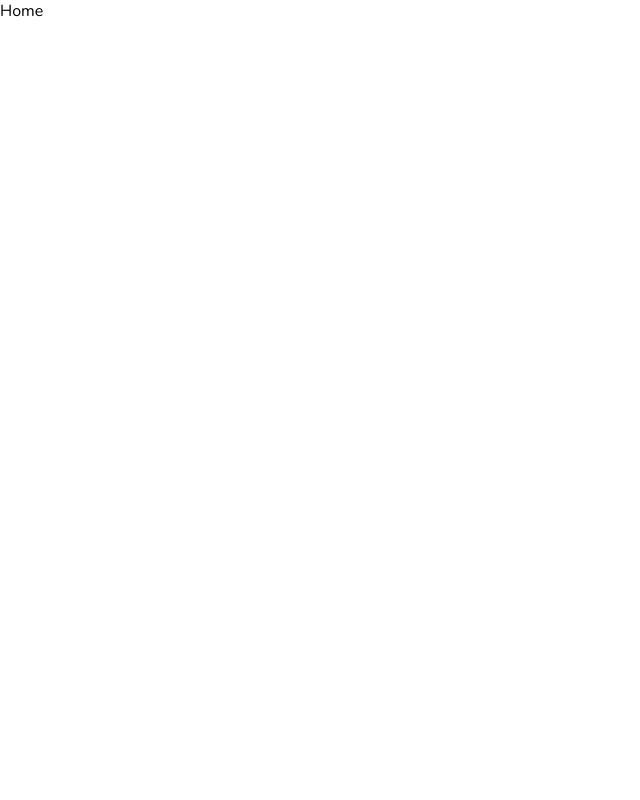
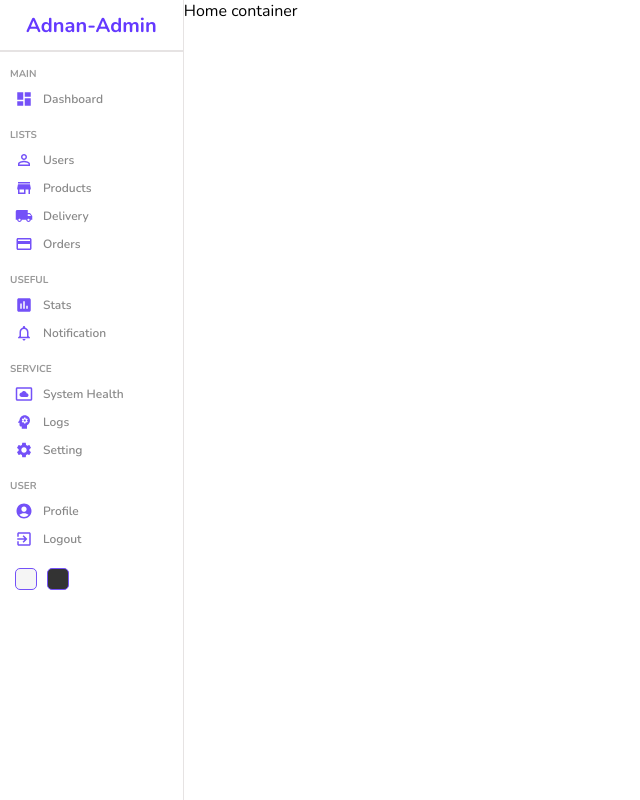
Before and after one commit to adnanali000/Admin-Dashboard, a React (Create React App) app: page / in a window 1280 px wide. Shown: the whole page, without its empty margins (0-640 px from the left). Built offline with nearby package versions, Linux system fonts and the light colour scheme.

Commit message:
sidebar work done

```diff
--- a/package.json
+++ b/package.json
@@ -3,6 +3,10 @@
   "version": "0.1.0",
   "private": true,
   "dependencies": {
+    "@emotion/react": "^11.9.0",
+    "@emotion/styled": "^11.8.1",
+    "@mui/icons-material": "^5.8.2",
+    "@mui/material": "^5.8.2",
     "@testing-library/jest-dom": "^5.16.4",
     "@testing-library/react": "^13.1.1",
     "@testing-library/user-event": "^13.5.0",
--- /dev/null
+++ b/src/components/sidebar/Sidebar.jsx
@@ -0,0 +1,89 @@
+import './sidebar.scss'
+import DashboardIcon from '@mui/icons-material/Dashboard';
+import PersonOutlineOutlinedIcon from '@mui/icons-material/PersonOutlineOutlined';
+import StoreIcon from '@mui/icons-material/Store';
+import CreditCardIcon from '@mui/icons-material/CreditCard';
+import LocalShippingIcon from '@mui/icons-material/LocalShipping';
+import NotificationsNoneIcon from '@mui/icons-material/NotificationsNone';
+import SettingsSystemDaydreamIcon from '@mui/icons-material/SettingsSystemDaydream';
+import PsychologyIcon from '@mui/icons-material/Psychology';
+import SettingsIcon from '@mui/icons-material/Settings';
+import AccountCircleIcon from '@mui/icons-material/AccountCircle';
+import ExitToAppIcon from '@mui/icons-material/ExitToApp';
+import InsertChartIcon from '@mui/icons-material/InsertChart';
+
+const Sidebar = () => {
+  return (
+    <div className='sidebar'>
+      <div className="top">
+        <span className="logo">Adnan-Admin</span>
+      </div>
+      <hr />
+      <div className="center">
+        <ul>
+          <p className="title">MAIN</p>
+          <li>
+            <DashboardIcon className="icon" />
+            <span>Dashboard</span>
+          </li>
+          <p className="title">LISTS</p>
+          <li>
+            <PersonOutlineOutlinedIcon className="icon" />
+            <span>Users</span>
+          </li>
+          <li>
+            <StoreIcon className="icon" />
+            <span>Products</span>
+          </li>
+          <li>
+            <LocalShippingIcon className="icon" />
+            <span>Delivery</span>
+          </li>
+          <li>
+            <CreditCardIcon className="icon" />
+            <span>Orders</span>
+          </li>
+
+          <p className="title">USEFUL</p>
+
+          <li>
+            <InsertChartIcon className="icon" />
+            <span>Stats</span>
+          </li>
+          <li>
+            <NotificationsNoneIcon className="icon" />
+            <span>Notification</span>
+          </li>
+          <p className="title">SERVICE</p>
+          <li>
+            <SettingsSystemDaydreamIcon className="icon" />
+            <span>System Health</span>
+          </li>
+          <li>
+            <PsychologyIcon className="icon" />
+            <span>Logs</span>
+          </li>
+          <li>
+            <SettingsIcon className="icon" />
+            <span>Setting</span>
+          </li>
+          <p className="title">USER</p>
+          <li>
+            <AccountCircleIcon className="icon" />
+            <span>Profile</span>
+          </li>
+          <li>
+            <ExitToAppIcon className="icon" />
+            <span>Logout</span>
+          </li>
+        </ul>
+      </div>
+      <div className="bottom">
+        <div className="colorOption"></div>
+        <div className="colorOption"></div>
+      </div>
+    </div>
+  )
+}
+
+export default Sidebar
--- /dev/null
+++ b/src/components/sidebar/sidebar.scss
@@ -0,0 +1,86 @@
+.sidebar{
+    flex: 1;
+    border-right: 0.5px solid rgb(230, 227, 227);
+    min-height: 100vh;
+    background-color: white;
+
+    .top{
+        display: flex;
+        justify-content: center;
+        align-items: center;
+        height: 50px;
+
+        .logo{
+            font-size: 20px;
+            font-weight: bold;
+            color: #6439ff;
+        }
+    }
+
+    hr{
+        height: 0;
+        border: 0.5px solid rgb(230, 227, 227);
+    }
+
+    .center{
+        padding-left: 10px;
+
+        ul{
+            list-style: none;
+            margin: 0;
+            padding: 0;
+
+            .title{
+                font-size: 10px;
+                font-weight: bold;
+                margin-top: 15px;
+                margin-bottom: 4px;
+                color: #999;
+            }
+
+            li{
+                display: flex;
+                align-items: center;
+                cursor: pointer;
+                padding: 5px;
+
+                &:hover{
+                    background-color: #ece8ff;
+                }
+
+                .icon{
+                    font-size: 18px;
+                    color: #7451f8;
+                }
+                span{
+                    font-size: 12px;
+                    font-weight: 600;
+                    color: #888;
+                    margin-left: 10px;
+                }
+            }
+        }
+    }
+
+    .bottom{
+        display: flex;
+        align-items: center;
+        margin: 10px;
+
+        .colorOption{
+            width: 20px;
+            height: 20px;
+            border-radius: 5px;
+            border: 1px solid #7451f8;
+            cursor: pointer;
+            margin: 5px;
+
+            &:nth-child(1){
+                background-color: whitesmoke;
+            }
+            &:nth-child(2){
+                background-color: #333;
+            }
+        }
+    }
+}
--- a/src/pages/home/Home.jsx
+++ b/src/pages/home/Home.jsx
@@ -1,9 +1,11 @@
+import Sidebar from '../../components/sidebar/Sidebar'
 import './home.scss'
 
 const Home = () => {
   return (
     <div className="home">
-       Home
+       <Sidebar />
+       <div className="homeContainer">Home container</div>
     </div>
   )
 }
--- a/src/pages/home/home.scss
+++ b/src/pages/home/home.scss
@@ -0,0 +1,7 @@
+.home{
+    display: flex;
+
+    .homeContainer{
+        flex: 6;
+    }
+}
```
Also changed, not shown: src/components/navbar/Navbar.jsx (added, +9 -0 lines), src/components/navbar/navbar.scss (added), 1 other file (tests, documents, lock files or other folders).
